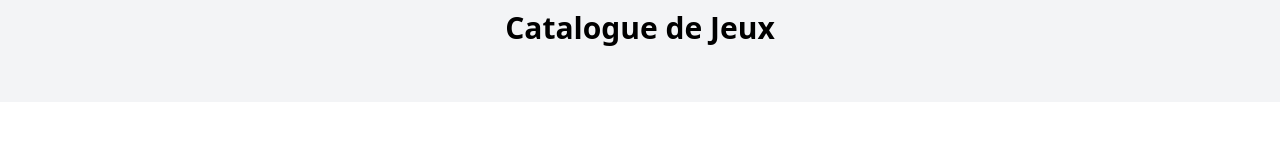
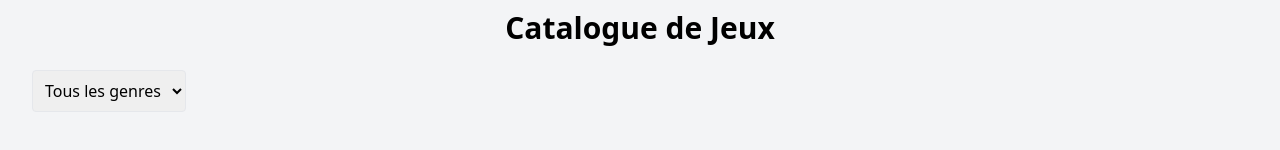
Before and after one commit to MohamedRahoumi/PixelQuest-Catalogue-de-Jeux-Vid-o, a plain HTML site: page index.html in a window 1280 px wide. Shown: the part 594-744 px from the top of the page. Drawn offline with nearby package versions, Linux system fonts and the light colour scheme; no server answers.

Commit message:
creer le select qui contient les genre

```diff
--- a/index.html
+++ b/index.html
@@ -47,6 +47,9 @@
   </section>
 <div class="bg-gray-100 p-8 relative">
     <h1 class="text-3xl font-bold mb-6 text-center">Catalogue de Jeux</h1>
+     <select id="genre-filter" class="p-2 rounded border mb-4">
+      <option value="">Tous les genres</option>
+    </select>
     <div id="games-container" class="grid grid-cols-1 sm:grid-cols-2 md:grid-cols-3 lg:grid-cols-4 gap-6 relative"></div>
   </div>
   <div id="game-modal" class="fixed inset-0 bg-black/60 flex justify-center items-center hidden z-50">
```
